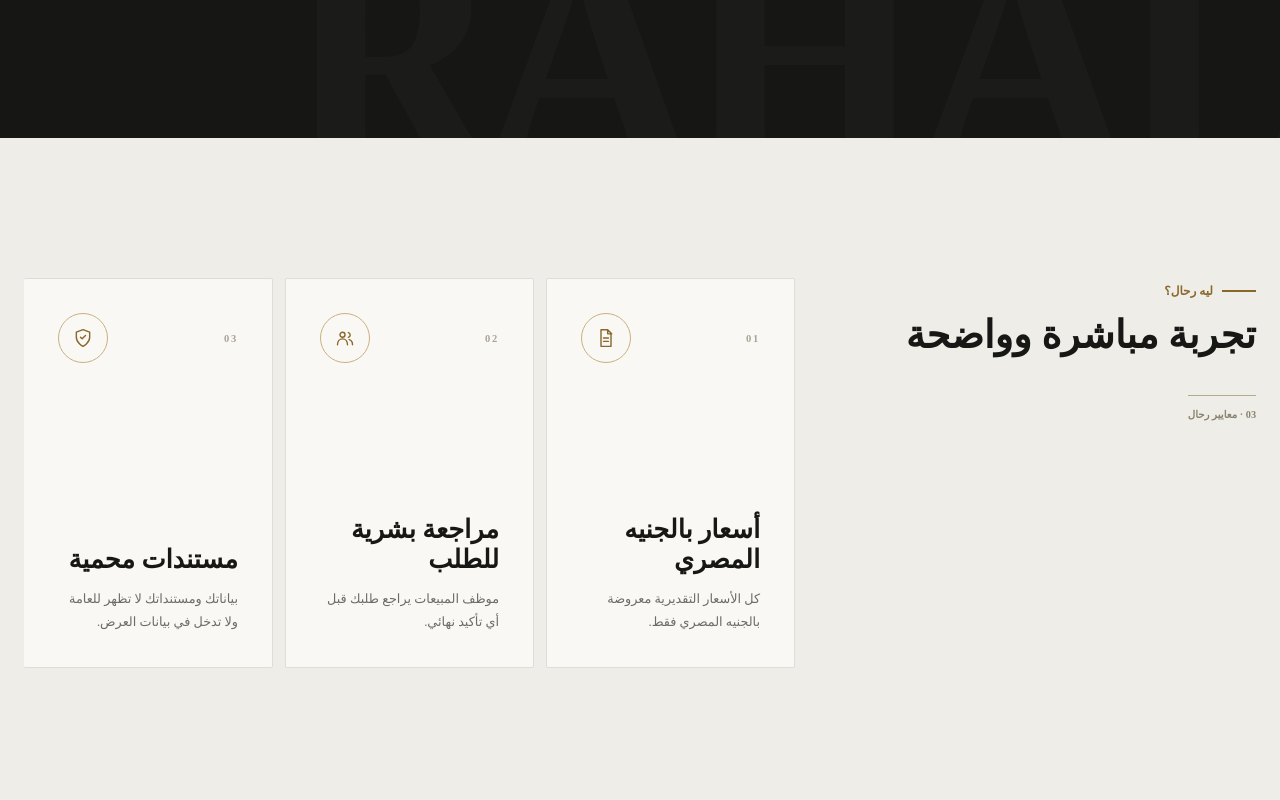
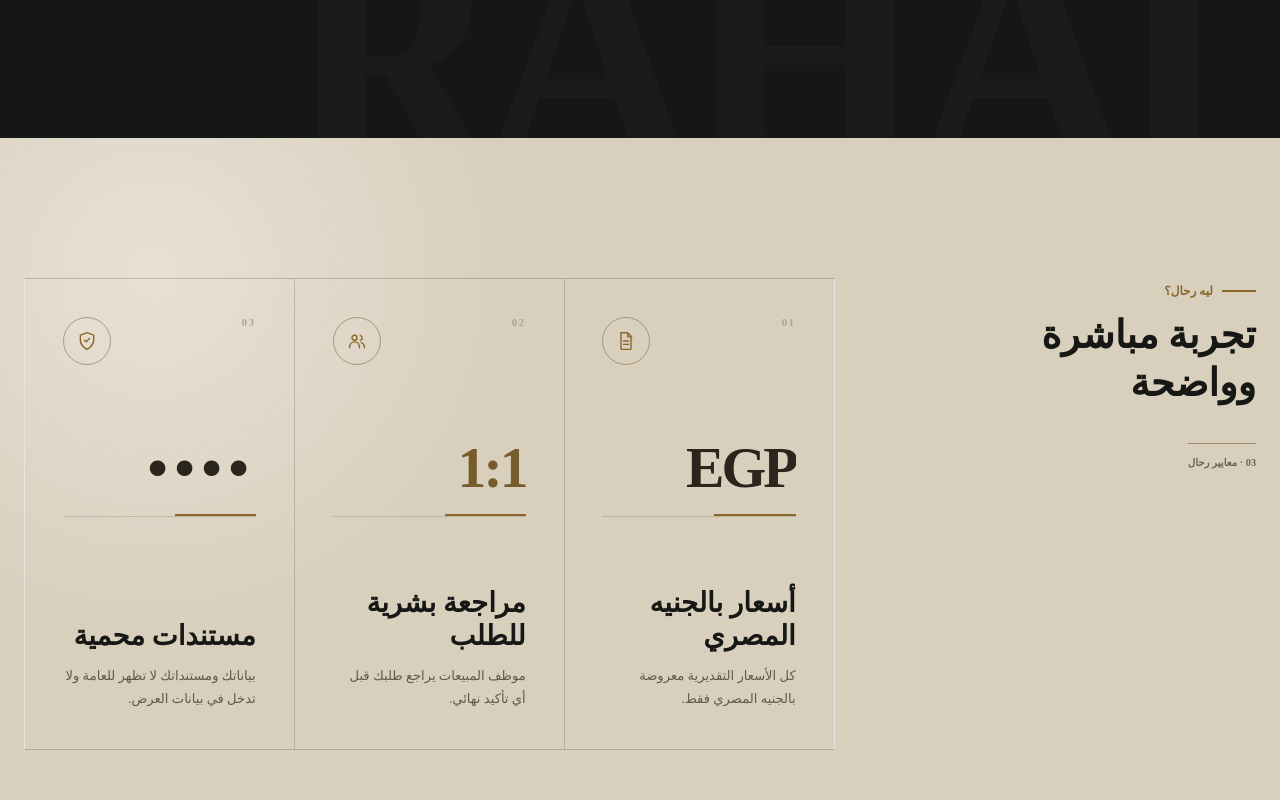
Before and after one commit to sasa221/RAHAL, a Next.js app in the folder apps/web/: page / in a window 1280 px wide. Shown: the part 3740-4540 px from the top of the page. Built offline with nearby package versions, Linux system fonts and the light colour scheme.

Commit message:
feat: enrich Rahal trust standards

```diff
--- a/apps/web/app/globals.css
+++ b/apps/web/app/globals.css
@@ -1774,12 +1774,12 @@ select {
 /* Trust, branch, and closing experience with dedicated desktop and mobile behavior. */
 .trust-section {
   padding-block: clamp(7rem, 11vw, 10rem);
-  background: #eeede8;
+  background: radial-gradient(circle at 12% 18%, rgb(255 255 255 / 38%), transparent 28%), #d9cfbd;
 }
 
 .trust-layout {
   display: grid;
-  grid-template-columns: minmax(280px, 0.65fr) minmax(0, 1.35fr);
+  grid-template-columns: minmax(280px, 0.58fr) minmax(0, 1.42fr);
   gap: clamp(3rem, 7vw, 7rem);
   align-items: start;
 }
@@ -1793,8 +1793,8 @@ select {
   display: inline-block;
   margin-top: 36px;
   padding-top: 12px;
-  color: #8b826f;
-  border-top: 1px solid #b8aa8f;
+  color: #6e6250;
+  border-top: 1px solid #9e8b6c;
   font-size: 0.64rem;
   font-weight: 800;
   letter-spacing: 0.14em;
@@ -1807,24 +1807,29 @@ select {
 .trust-grid {
   display: grid;
   grid-template-columns: repeat(3, minmax(0, 1fr));
-  gap: 12px;
+  gap: 0;
   margin: 0;
   overflow: visible;
-  border: 0;
+  border-block: 1px solid rgb(54 47 36 / 24%);
   border-radius: 0;
 }
 
 .trust-grid article {
   position: relative;
-  min-height: 390px;
+  min-height: 470px;
   display: flex;
   flex-direction: column;
   justify-content: space-between;
-  padding: clamp(24px, 3vw, 34px);
+  padding: clamp(25px, 3vw, 38px);
   overflow: hidden;
-  background: #f9f8f5;
-  border: 1px solid rgb(27 26 23 / 12%);
-  border-radius: 2px;
+  background: transparent;
+  border: 0;
+  border-inline-start: 1px solid rgb(54 47 36 / 20%);
+  border-radius: 0;
+}
+
+.trust-grid article:first-child {
+  border-inline-start: 0;
 }
 
 .trust-grid article::after {
@@ -1843,37 +1848,79 @@ select {
   transform: scaleX(1);
 }
 
-.trust-card__top {
-  display: flex;
-  align-items: center;
-  justify-content: space-between;
+.trust-card__visual {
+  position: relative;
+  min-height: 200px;
+  padding-bottom: 24px;
+  overflow: hidden;
+  border-bottom: 1px solid rgb(54 47 36 / 18%);
 }
 
 .trust-card__number {
+  position: absolute;
+  inset-inline-start: 0;
+  inset-block-start: 0;
   color: #a9a397;
   font-size: 0.66rem;
   font-weight: 850;
   letter-spacing: 0.16em;
 }
 
-.trust-icon {
-  width: 50px;
-  height: 50px;
+.trust-card__visual-icon {
+  position: absolute;
+  inset-inline-end: 0;
+  inset-block-start: 0;
+  width: 48px;
+  height: 48px;
+  display: grid;
+  place-items: center;
   color: #8a682c;
   background: transparent;
-  border: 1px solid #c9b17f;
+  border: 1px solid rgb(111 86 43 / 48%);
   border-radius: 50%;
+}
+
+.trust-card__visual strong {
+  position: absolute;
+  inset-inline-start: 0;
+  inset-block-end: 22px;
+  color: #2a251d;
+  font-size: clamp(2.5rem, 4.5vw, 4.5rem);
+  line-height: 0.9;
+  letter-spacing: -0.05em;
+}
+
+.trust-grid article:nth-child(2) .trust-card__visual strong {
+  color: #765b2d;
+}
+
+.trust-grid article:nth-child(3) .trust-card__visual strong {
+  letter-spacing: 0.12em;
+}
+
+.trust-card__visual-line {
+  position: absolute;
+  inset-inline-start: 0;
+  inset-block-end: 0;
+  width: 42%;
+  height: 2px;
+  background: #8a682c;
+  transition: width 350ms cubic-bezier(0.16, 1, 0.3, 1);
+}
+
+.trust-grid article:hover .trust-card__visual-line {
+  width: 100%;
 }
 
 .trust-grid h3 {
   margin: 0 0 13px;
-  font-size: clamp(1.25rem, 2vw, 1.65rem);
+  font-size: clamp(1.35rem, 2.15vw, 1.85rem);
   line-height: 1.18;
 }
 
 .trust-grid p {
-  color: #6e6b64;
-  font-size: 0.8rem;
+  color: #62594b;
+  font-size: 0.82rem;
   line-height: 1.75;
 }
 
@@ -2107,8 +2154,10 @@ select {
 
   .trust-grid article {
     min-width: min(82vw, 330px);
-    min-height: 340px;
+    min-height: 430px;
     flex: 0 0 min(82vw, 330px);
+    background: rgb(255 255 255 / 22%);
+    border: 1px solid rgb(54 47 36 / 18%);
     scroll-snap-align: start;
   }
 
--- a/apps/web/components/public-home.tsx
+++ b/apps/web/components/public-home.tsx
@@ -491,11 +491,13 @@ export function PublicHome({ locale }: PublicHomeProps) {
             <div className="trust-grid">
               {content.trustItems.map(([title, description], index) => (
                 <article data-reveal data-tilt key={title}>
-                  <div className="trust-card__top">
+                  <div className="trust-card__visual" aria-hidden="true">
                     <span className="trust-card__number">0{index + 1}</span>
-                    <span className="trust-icon">
+                    <span className="trust-card__visual-icon">
                       <Icon name={(["document", "users", "shield"] as IconName[])[index]} />
                     </span>
+                    <strong>{(["EGP", "1:1", "••••"] as const)[index]}</strong>
+                    <span className="trust-card__visual-line" />
                   </div>
                   <div>
                     <h3>{title}</h3>
```
Also changed, not shown: 1 other file (tests, documents, lock files or other folders).
